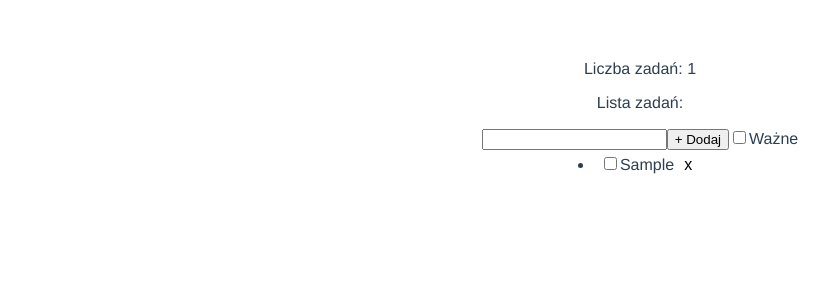
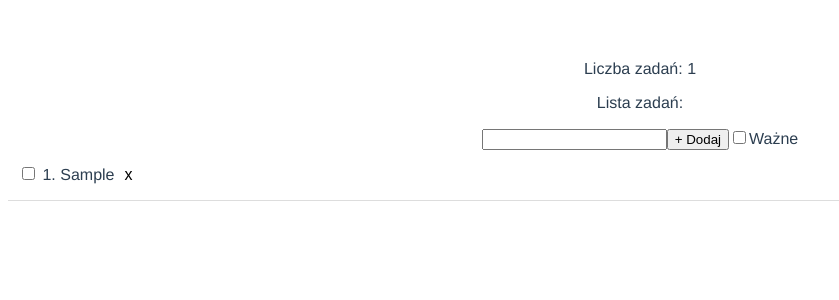
Before and after one commit to S-Kaminski/vue-todo, a Vue app: page / in a window 1280 px wide. Both pictures are taken after typing "Sample" into the empty fields and a click on the button "+ Dodaj". Shown: the top 300 px of the page, without its empty margins (0-839 px from the left). Built offline with nearby package versions, Linux system fonts and the light colour scheme.

Commit message:
added index for list items and css styling

```diff
--- a/src/components/ListItem.vue
+++ b/src/components/ListItem.vue
@@ -1,8 +1,8 @@
 <template>
     <div>
-        <li v-for="task in $store.state.tasks" :key="task.id" :class="{'important': task.important}">
+        <li v-for="(task, index) in $store.state.tasks" :key="task.id" :class="{'important': task.important}">
             <input type="checkbox"/>
-            <span>{{ task.description }}</span>
+            <span> {{ (index+1)}}. {{ task.description }}</span>
             <button class="remover">x</button>
         </li>
 
@@ -19,6 +19,13 @@ import { Component, Prop, Vue } from 'vue-property-decorator';
 </script>
 
 <style scoped>
+li{
+    padding: 10px;
+    border-bottom: 1px solid #dddddd;
+    list-style-type: none;
+    clear: left;
+    text-align: left;
+}
 li.important{
     color:red;
 }
@@ -32,5 +39,6 @@ button.remover {
 }
 button.remover:hover{
     background: #eee;
+    color: red;
 }
 </style>
```
